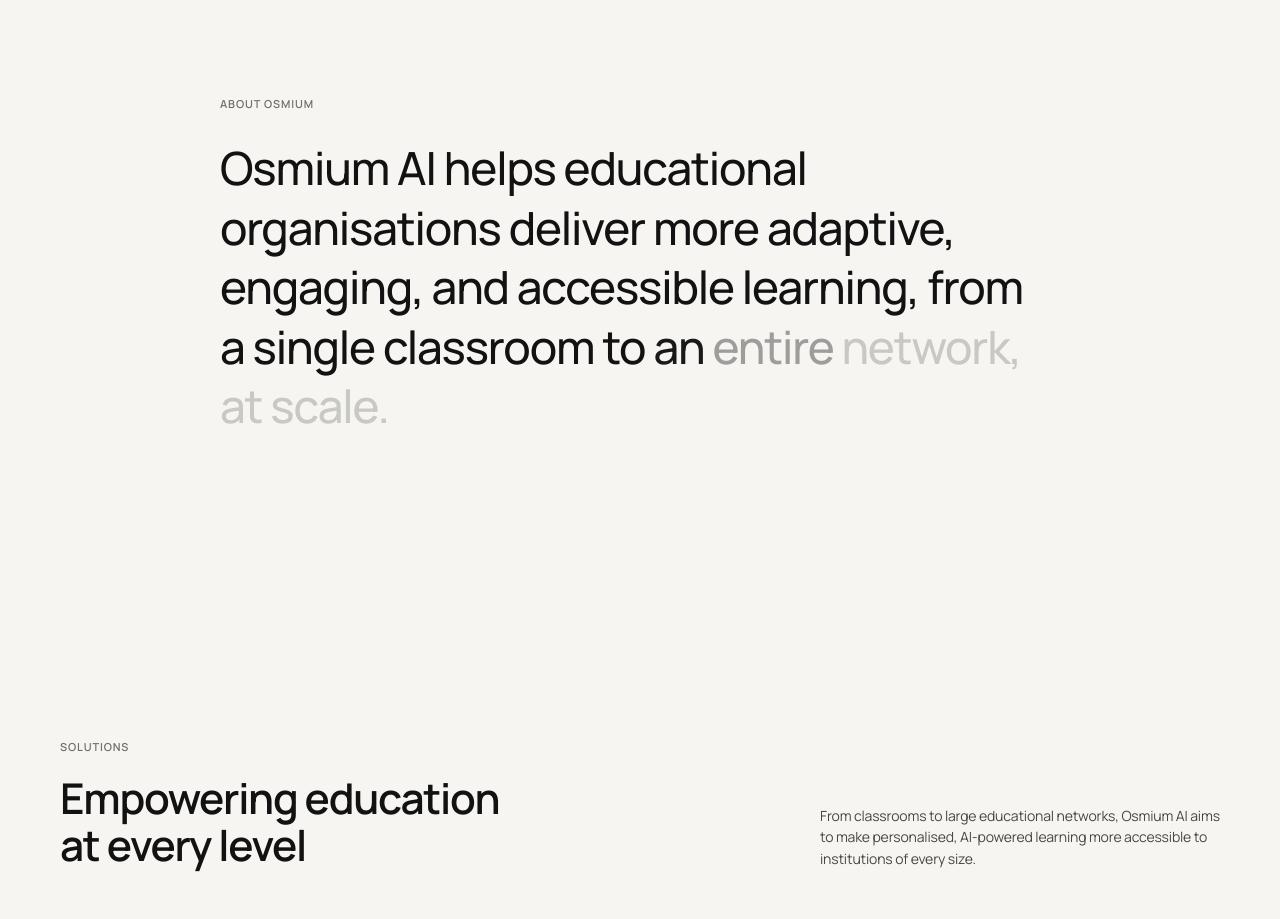
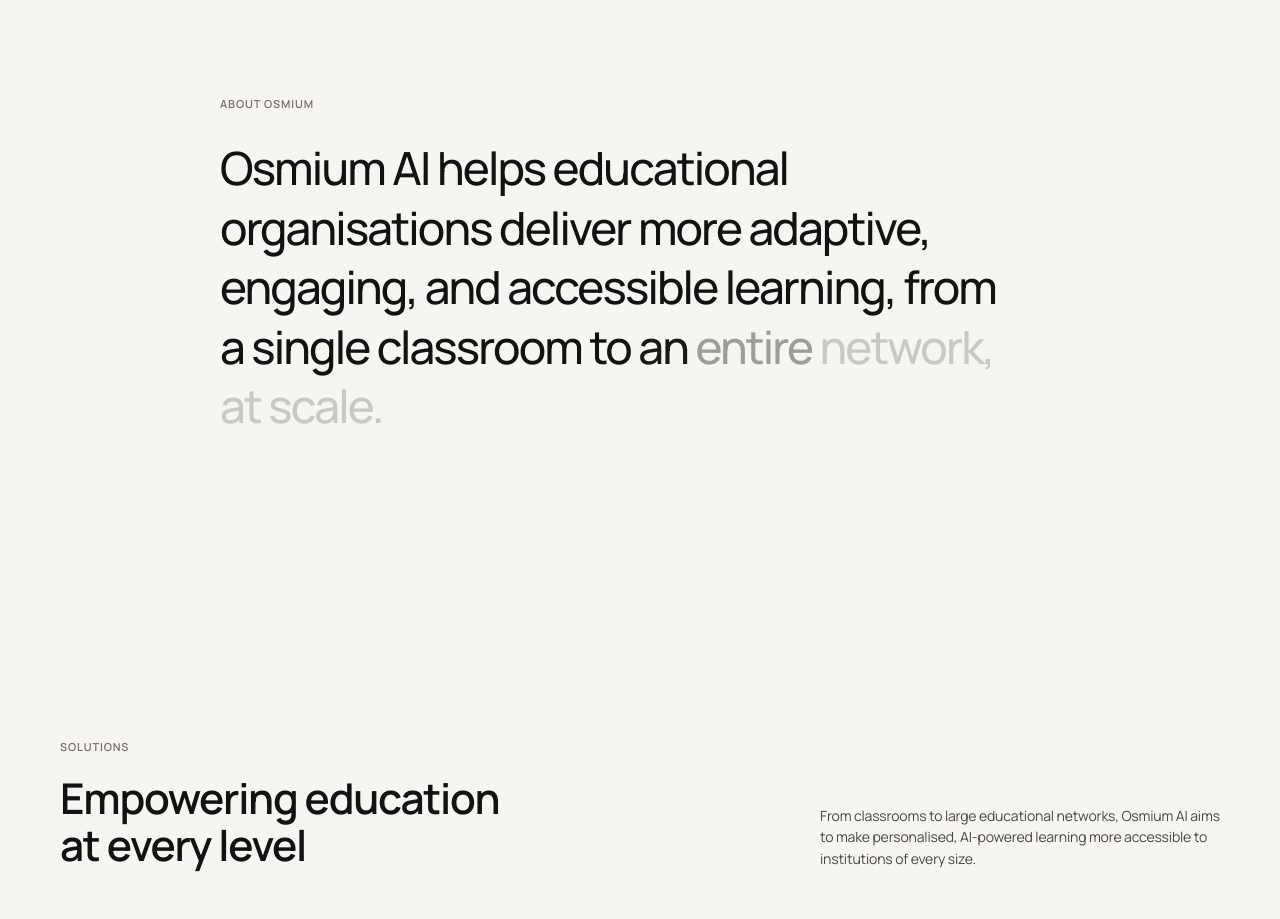
Before and after one commit to Suman1214129/osmium-institute, a website: page index.html in a window 1280 px wide. Shown: the part 1080-1999 px from the top of the page. Drawn offline with Linux system fonts and the light colour scheme.

Commit message:
fix: tighter letter-spacing on statement text, restore .w styles

```diff
--- a/css/styles.css
+++ b/css/styles.css
@@ -693,7 +693,7 @@
   font-weight: 450;
   font-size: clamp(1.75rem, 1.1rem + 2.2vw, 3rem);
   line-height: 1.3;
-  letter-spacing: -0.025em;
+  letter-spacing: -0.04em;
   text-wrap: pretty;
   color: var(--title);
 }
```
